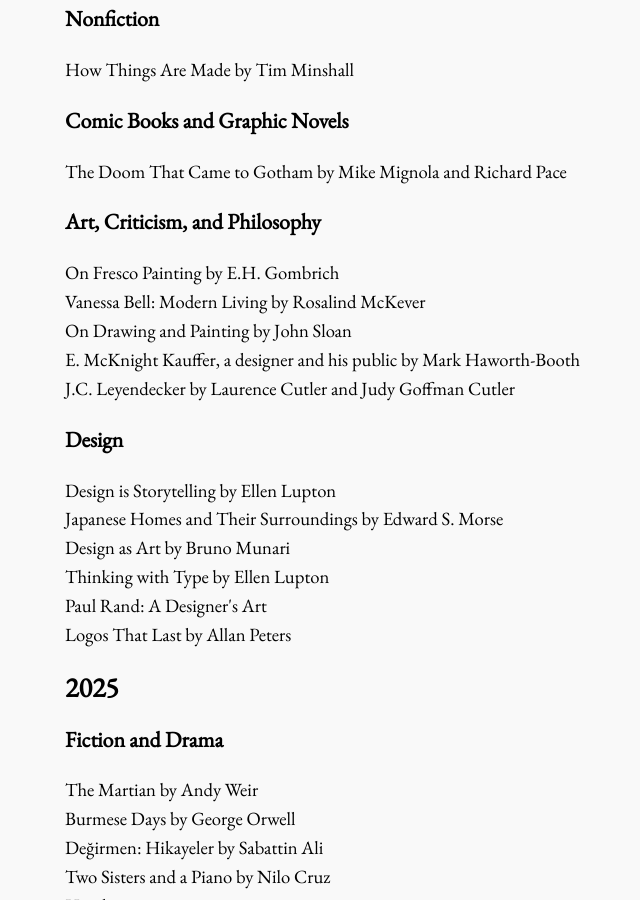
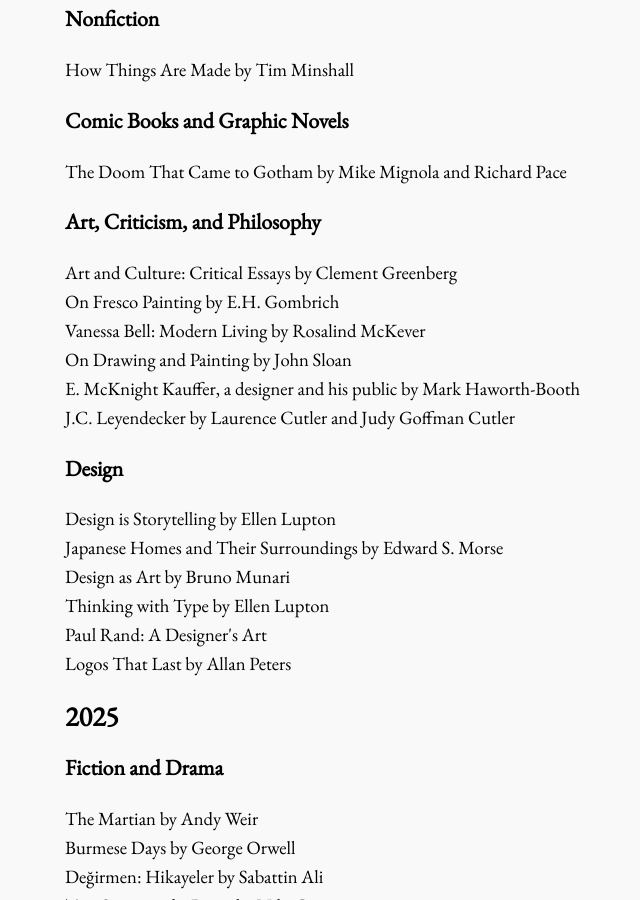
Before and after one commit to bora-uyumazturk/bora-uyumazturk.github.io, a Jekyll site: the page built from reading.html, in a window 1280 px wide and 900 px high, scrolled down 549 px. Shown: the whole window, without its empty margins (107-747 px from the left). Built offline with Jekyll 4.4.1, drawn with Linux system fonts in a browser that asks for light colours.

Commit message:
Update reading.html

```diff
--- a/reading.html
+++ b/reading.html
@@ -33,6 +33,7 @@ title: Reading
 
   <h3>Art, Criticism, and Philosophy</h3>
 
+  Art and Culture: Critical Essays by Clement Greenberg <br>
   On Fresco Painting by E.H. Gombrich <br>
   Vanessa Bell: Modern Living by Rosalind McKever <br>
   On Drawing and Painting by John Sloan <br>
```
